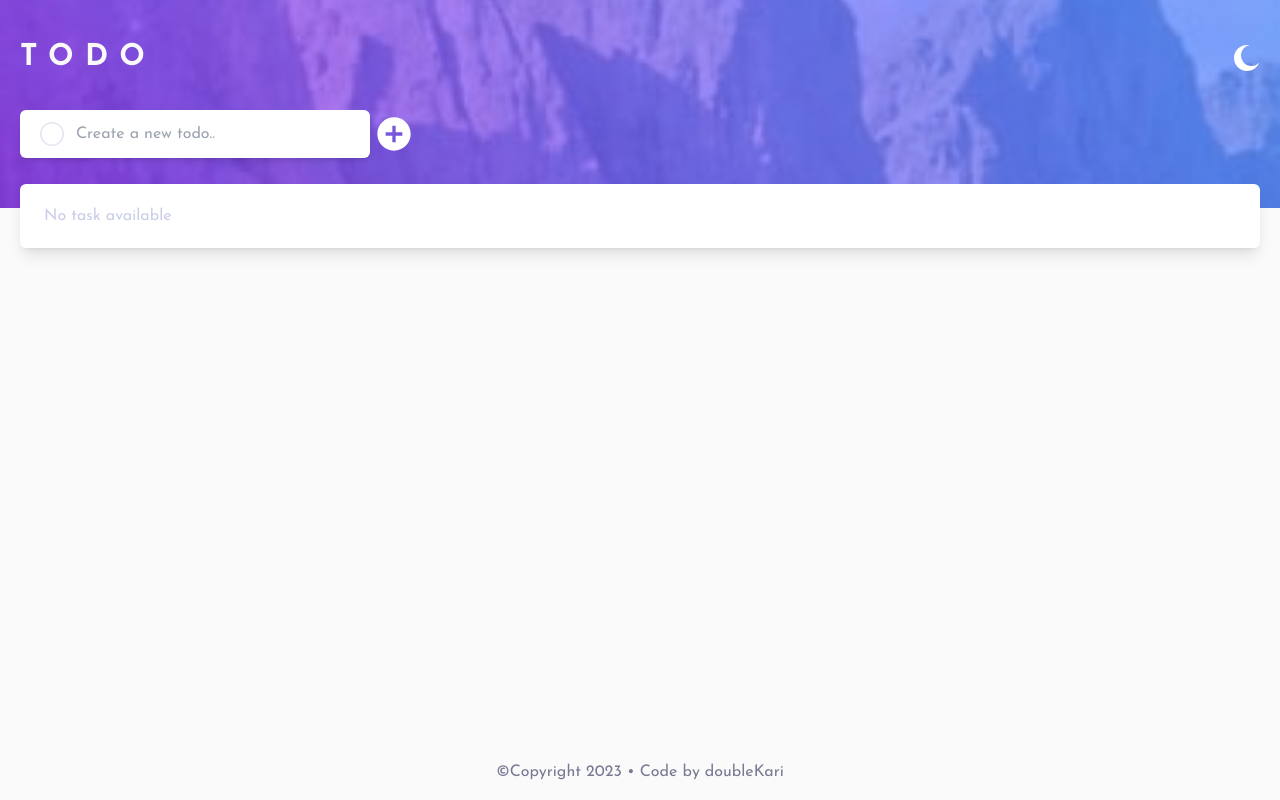
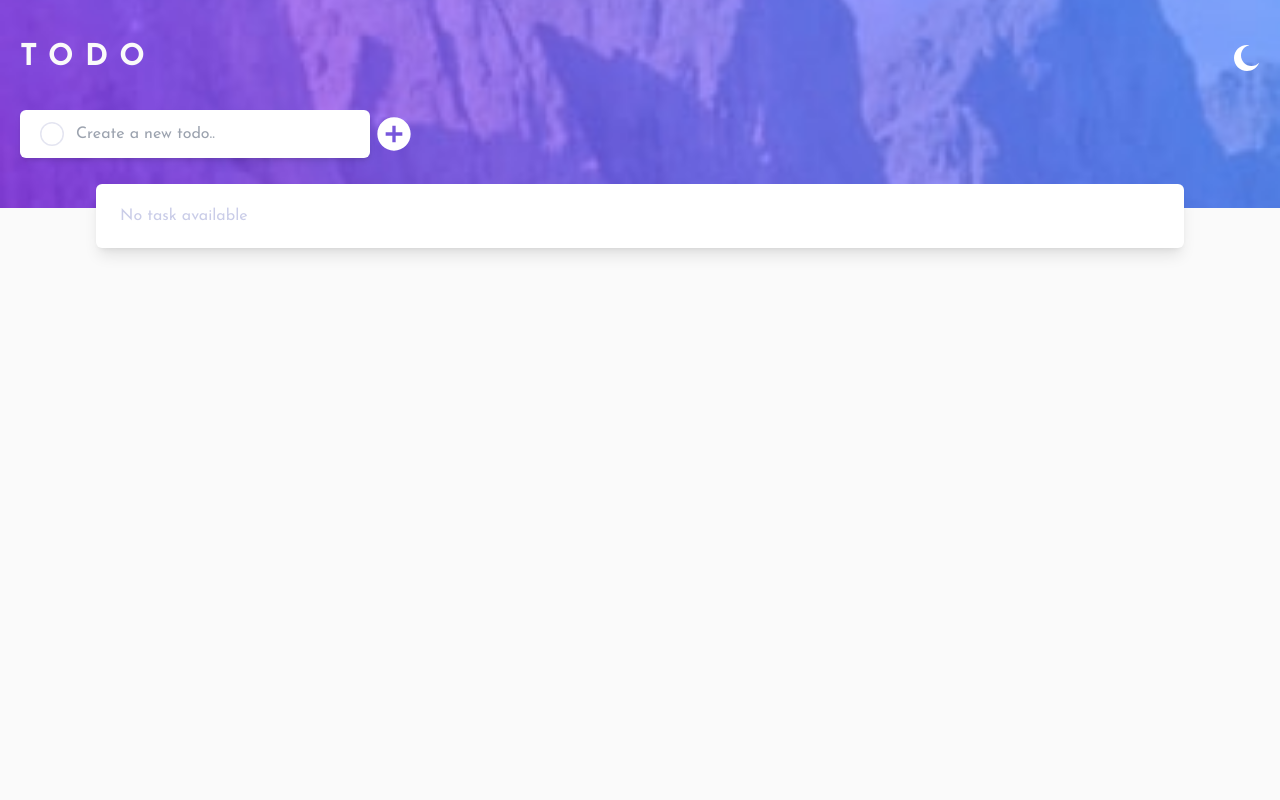
Before and after one commit to doubleKari/todoApp, a React (Vite) app: page / in a window 1280 px wide. Built offline with nearby package versions, Linux system fonts and the light colour scheme.

Commit message:
remove footer

```diff
--- a/src/components/DisplayTasks.jsx
+++ b/src/components/DisplayTasks.jsx
@@ -20,7 +20,7 @@ const DisplayTasks = ({ tasks, addNewTask }) => {
     <ul
       className={`rounded-md ${
         darkMode ? "bg-very-dark-destaturated-blue" : "bg-white "
-      } shadow-lg  mx-5 -mt-12`}
+      } shadow-lg  mx-5 -mt-12 sm:mx-24`}
     >
       {tasks.map((task) => {
         return (
--- a/src/components/Tasks.jsx
+++ b/src/components/Tasks.jsx
@@ -52,7 +52,7 @@ const Tasks = ({ tasks, addNewTask }) => {
 
   return (
     <>
-      <div className=" flex items-center w-[90%] absolute left-5  top-[110px]">
+      <div className=" flex items-center w-[90%]  absolute left-5  top-[110px]">
         <input
           autoFocus={true}
           type="text"
@@ -115,13 +115,13 @@ const Tasks = ({ tasks, addNewTask }) => {
           Completed
         </span>
       </div>
-      <p
+      {/* <p
         className={`text-center mx-auto w-full ${
           darkMode ? "text-light-grayish-blue" : "text-dark-grayish-blue"
         }  absolute bottom-4`}
       >
         &copy;Copyright 2023 &bull; Code by doubleKari
-      </p>
+      </p> */}
 
       {/* <p className="text-center mx-auto mt-3 text-light-grayish-blue">
         {tasks.length > 0 && "Drag and drop to reorder list"}
```
